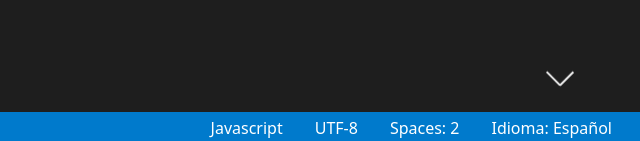
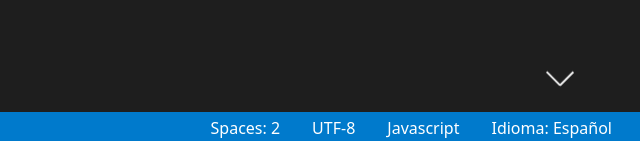
Before and after one commit to RodrigoRMG/imdeveloper, a Gatsby site: page / in a window 1280 px wide. Shown: the part 656-797 px from the top of the page, 640-1280 px from the left. Built offline with nearby package versions, Linux system fonts and the light colour scheme; Gatsby itself is replaced by a stand-in of ours.

Commit message:
flix footer problema con el contenido

```diff
--- a/src/components/Sidebar.js
+++ b/src/components/Sidebar.js
@@ -42,8 +42,8 @@ export default () => {
                 </div>
             </ul>
         </div>
-        <div className="tabbar w-screen h-screen md:w-4/5 flex-shrink-0">
-            <TabBar setShowMenu={()=>setShowMenu(!showMenu)} index={activeIndexmenu} changeIndex={(index)=>setActiveIndexmenu(index)}/>
+        <div className="tabbar w-screen h-screen md:w-4/5 flex-shrink-0 overflow-scroll">
+            <TabBar showMenu={showMenu} setShowMenu={()=>setShowMenu(!showMenu)} index={activeIndexmenu} changeIndex={(index)=>setActiveIndexmenu(index)}/>
         </div>
         </>
     )
--- a/src/components/TabBar.js
+++ b/src/components/TabBar.js
@@ -16,7 +16,7 @@ export default (props) => {
     const filesList = data.archivosJson.data.archivos
     return (
         <>
-        <ul className="flex overflow-y-scroll principalBar">
+        <ul className="flex principalBar">
 
             <li className="-mb-px mr-1 flex-shrink-0 sm:hidden">
                 <a onClick={()=>props.setShowMenu()} className="tabtitle cursor-pointer text-white inline-block  rounded-t py-2 pl-4 pr-8">
@@ -33,6 +33,15 @@ export default (props) => {
                 ))
             }
         </ul>
+        <div className={`footer flex justify-end max-w-full ${props.showMenu?"hidden":""}`}>
+            <span className="text-white mr-6  p-1 hidden md:block">Spaces: 2</span>
+            <span className="text-white mr-6  p-1 hidden md:block">UTF-8</span>
+            <span className="text-white mr-6  p-1 hidden md:block">Javascript</span>
+            <a className="text-white mr-6  p-1 ">Idioma: Español</a>
+            <div class="downArrow bounce hidden md:block" >
+            <span class="arrow"><span></span><span></span></span>
+            </div>
+        </div>
         <TabContent index={props.index} />
         </>
     )
--- a/src/components/layout.js
+++ b/src/components/layout.js
@@ -24,16 +24,7 @@ const Layout = ({ children }) => {
   return (
     <>
       <main>{children}</main>
-      <div className="footer flex text-right flex-row-reverse">
-      <a className="text-white mr-6  p-1">Idioma: Español</a>
-        <span className="text-white mr-6  p-1 hidden md:block">Spaces: 2</span>
-        <span className="text-white mr-6  p-1 hidden md:block">UTF-8</span>
-        <span className="text-white mr-6  p-1 hidden md:block">Javascript</span>
-        <div class="downArrow bounce hidden md:block" >
-        <span class="arrow"><span></span><span></span></span>
-        </div>
 
-      </div>
     </>
   )
 }
--- a/src/styles/global.css
+++ b/src/styles/global.css
@@ -75,8 +75,9 @@
 }
 .footer{
 	background-color: #007ACC;
-	position: absolute;
+	position: fixed;
 	bottom: 0;
+	right: 0;
 	@apply w-screen;
 	text-align: right;
 }
```
